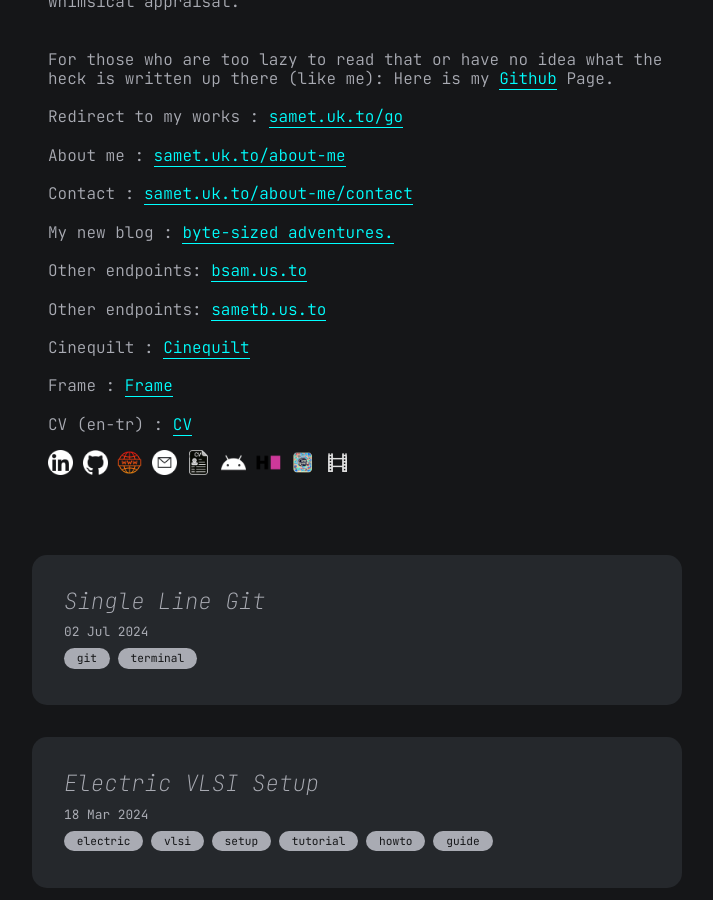
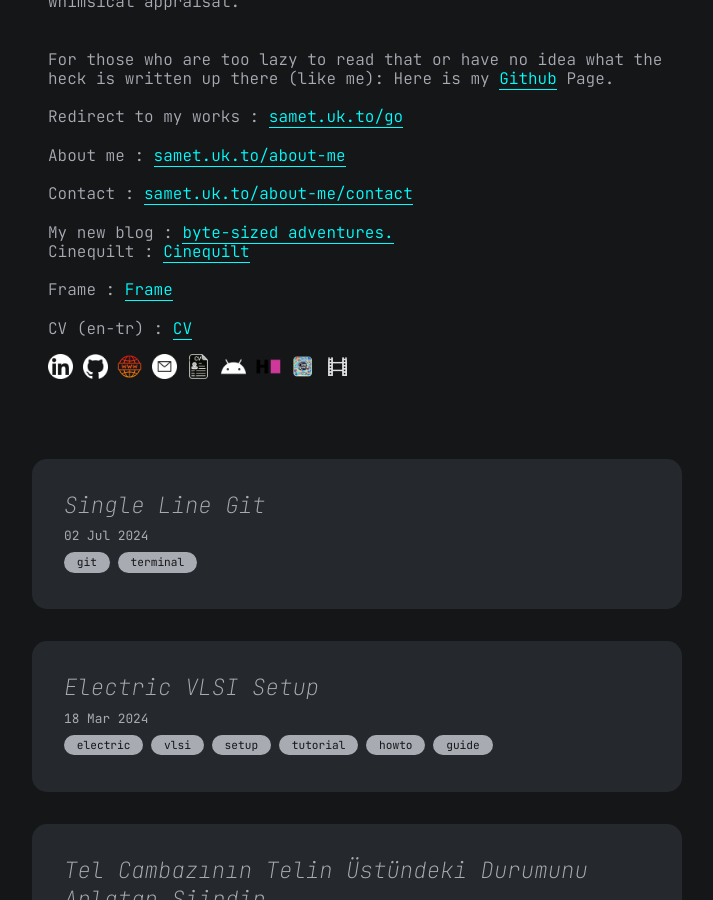
Before and after one commit to samet-byte/samet-byte.github.io, a Jekyll site: the page built from index.md, in a window 1280 px wide and 900 px high, scrolled down 619 px. Shown: the whole window, without its empty margins (283-996 px from the left). Built offline with Jekyll 4.4.1, drawn with Linux system fonts in a browser that asks for light colours.

Commit message:
link update

```diff
--- a/_data/author.yml
+++ b/_data/author.yml
@@ -10,7 +10,7 @@
   <br/>
   <br/>
 As part of our new publishing orientation, “posts” are being moved to our new blog interface.
-Please visit <strong><a href='https://bsam.us.to' style='text-decoration: none;'>byte-sized adventures. (New UI)</a></strong>
+Please visit <strong><a href='https://blog.sametb.me/' style='text-decoration: none;'>byte-sized adventures. (New UI)</a></strong>
   <br/>
   <br/>
   <br/>
@@ -24,23 +24,17 @@
   </P>
   <br/>
   <p>
-    Redirect to my works : <a href='https://samet-byte.github.io/go/' style='text-decoration: none;' target='_blank'>samet.uk.to/go</a>
+    Redirect to my works : <a href='https://sametb.me/go/' style='text-decoration: none;' target='_blank'>samet.uk.to/go</a>
     <br/><br/>
-    About me : <a href='https://samet.uk.to/about-me/' style='text-decoration: none;' target='_blank'>samet.uk.to/about-me</a>
+    About me : <a href='https://sametb.me/about-me/' style='text-decoration: none;' target='_blank'>samet.uk.to/about-me</a>
     <br/><br/>
-    Contact : <a href='https://samet.uk.to/about-me/contact/' style='text-decoration: none;' target='_blank'>samet.uk.to/about-me/contact</a>
+    Contact : <a href='https://sametb.me/about-me/contact/' style='text-decoration: none;' target='_blank'>samet.uk.to/about-me/contact</a>
     <br/><br/>
-    My new blog : <a href='https://bytesizedadventures.onrender.com/' style='text-decoration: none;' target='_blank'>byte-sized adventures.</a>
+    My new blog : <a href='https://blog.sametb.me/' style='text-decoration: none;' target='_blank'>byte-sized adventures.</a>
     <br/>
-    <br/>
-    Other endpoints: <a href='https://bsam.us.to/' style='text-decoration: none;' target='_blank'>bsam.us.to</a>
-    <br/>
-    <br/>
-    Other endpoints: <a href='https://sametb.us.to/' style='text-decoration: none;' target='_blank'>sametb.us.to</a>
+    Cinequilt : <a href='https://cq.sametb.me/' style='text-decoration: none;' target='_blank'>Cinequilt</a>
     <br/><br/>
-    Cinequilt : <a href='https://cinequilt.netlify.app' style='text-decoration: none;' target='_blank'>Cinequilt</a>
-    <br/><br/>
-    Frame : <a href='https://samet-byte.github.io/frame' style='text-decoration: none;' target='_blank'>Frame</a>
+    Frame : <a href='https://sametb.me/frame' style='text-decoration: none;' target='_blank'>Frame</a>
     <br/><br/>
     CV (en-tr) : <a href='https://samet-byte.github.io/Samet_Bayat_Resume_tr_en.pdf' style='text-decoration: none;' target='_blank'>CV</a>
   </p>
@@ -52,7 +46,7 @@
   - title: github
     url: https://github.com/samet-byte
   - title: web
-    url: https://samet.uk.to
+    url: https://sametb.me/
   - title: email
     url: mailto:sametbayat@protonmail.com
   - title: cv
```
